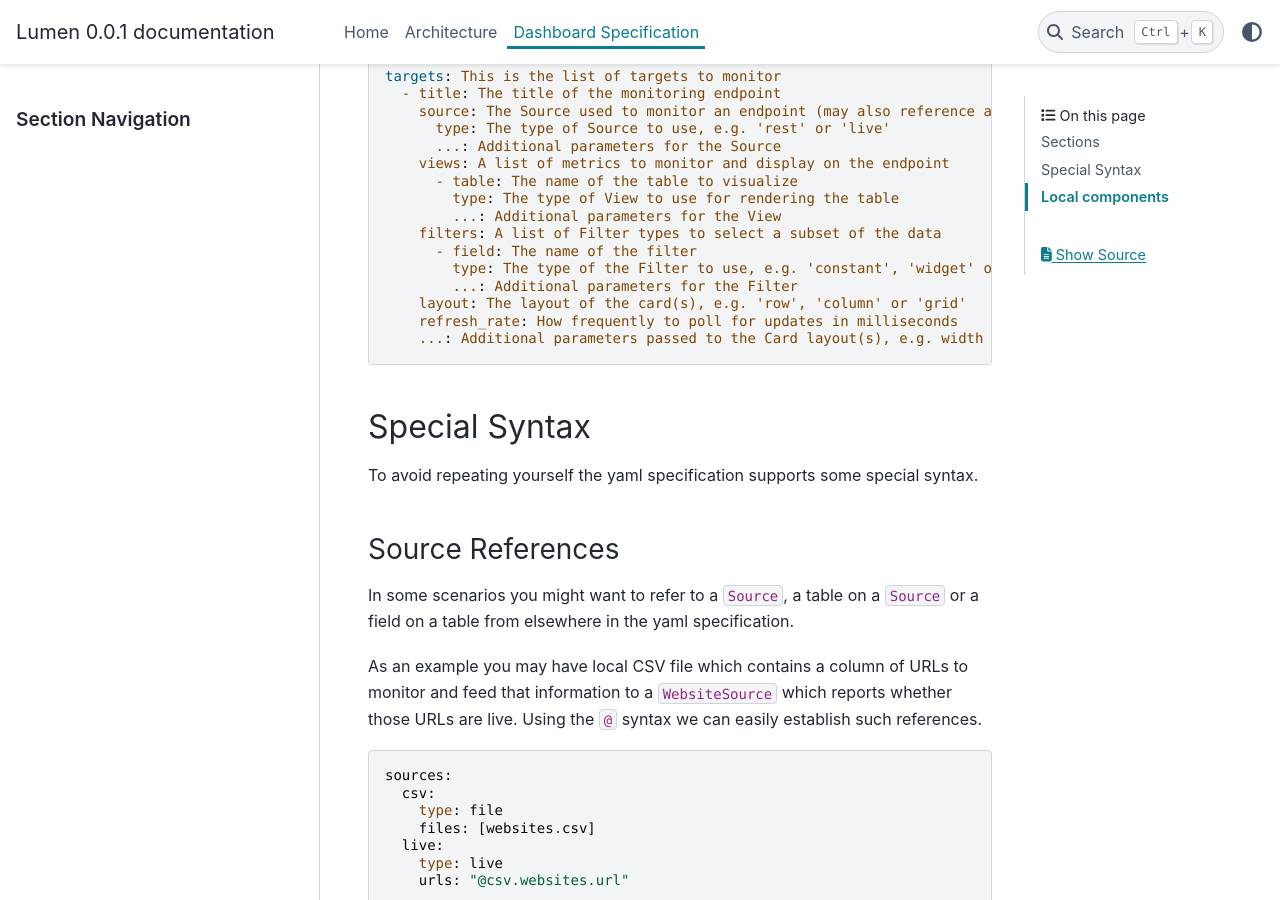
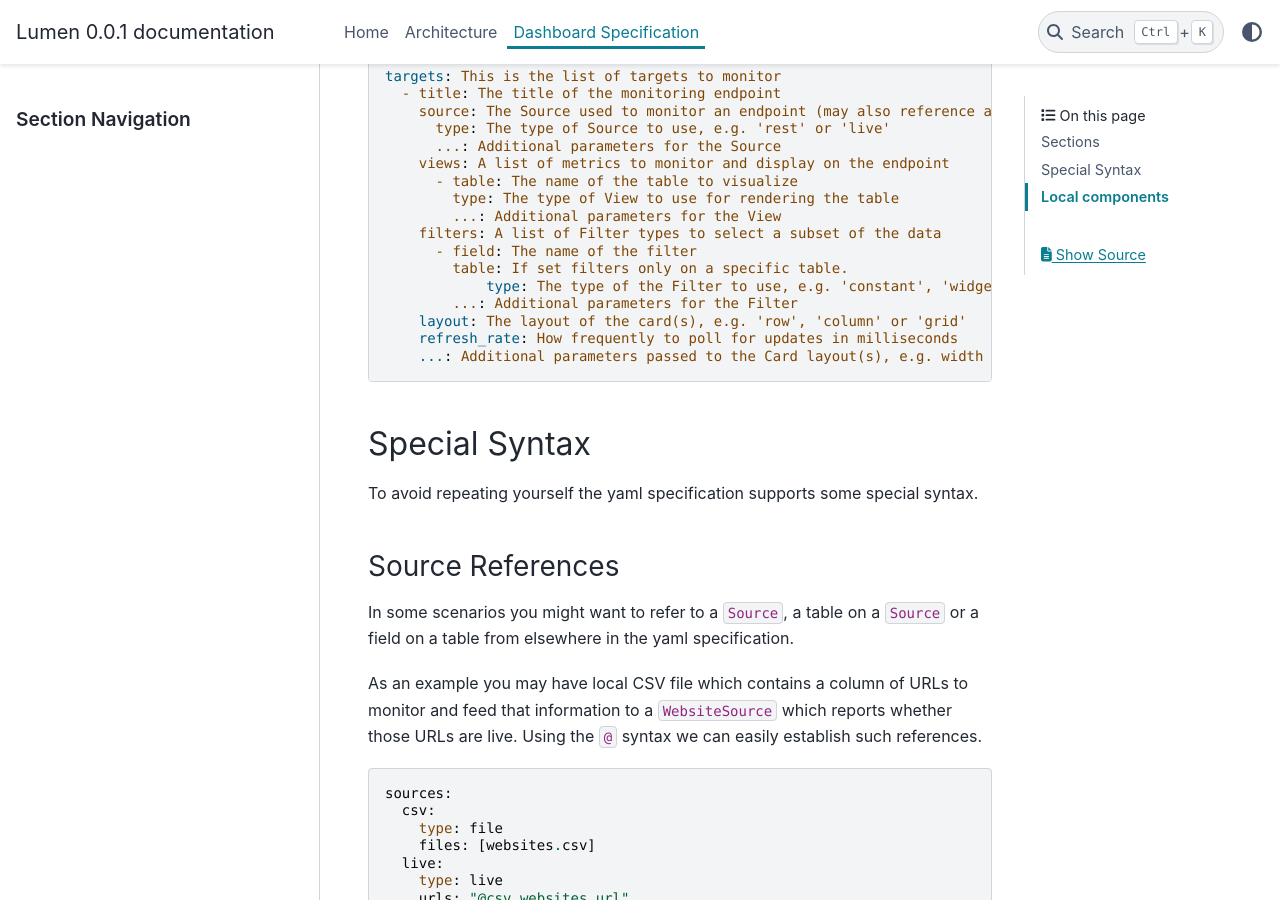
Before and after one commit to holoviz/lumen, a Sphinx documentation site: the page built from docs/dashboard.md, in a window 1280 px wide and 900 px high, scrolled down 2263 px. Built offline with Sphinx 7.4.7 and the PyData theme 0.15.4, drawn with Linux system fonts in a browser that asks for light colours; pages that are not in the unit, such as notebooks, are missing from menus.

Commit message:
Update docs

```diff
--- a/docs/dashboard.md
+++ b/docs/dashboard.md
@@ -113,7 +113,8 @@ targets: This is the list of targets to monitor
         ...: Additional parameters for the View
     filters: A list of Filter types to select a subset of the data
       - field: The name of the filter
-        type: The type of the Filter to use, e.g. 'constant', 'widget' or 'facet'
+        table: If set filters only on a specific table.
+	    type: The type of the Filter to use, e.g. 'constant', 'widget' or 'facet'
         ...: Additional parameters for the Filter
     layout: The layout of the card(s), e.g. 'row', 'column' or 'grid'
     refresh_rate: How frequently to poll for updates in milliseconds
```
Also changed, not shown: docs/index.md (+1 -1 lines).
